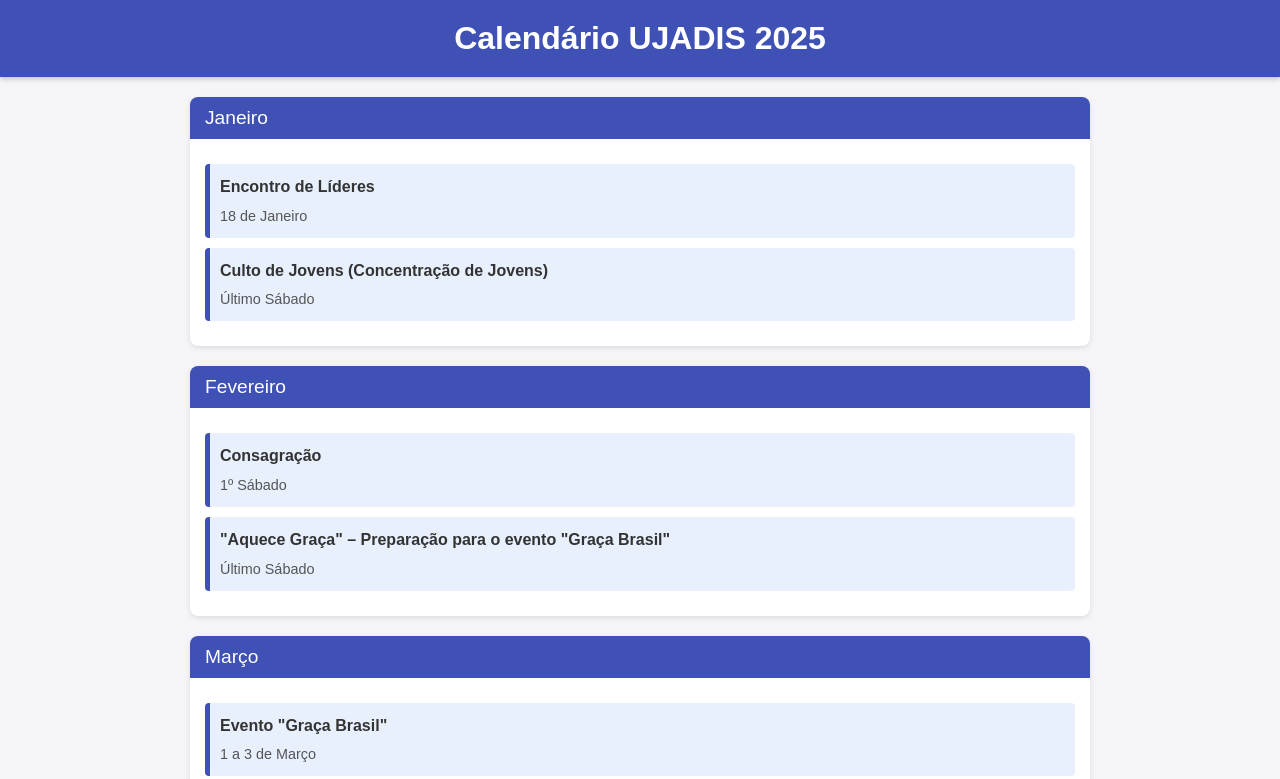
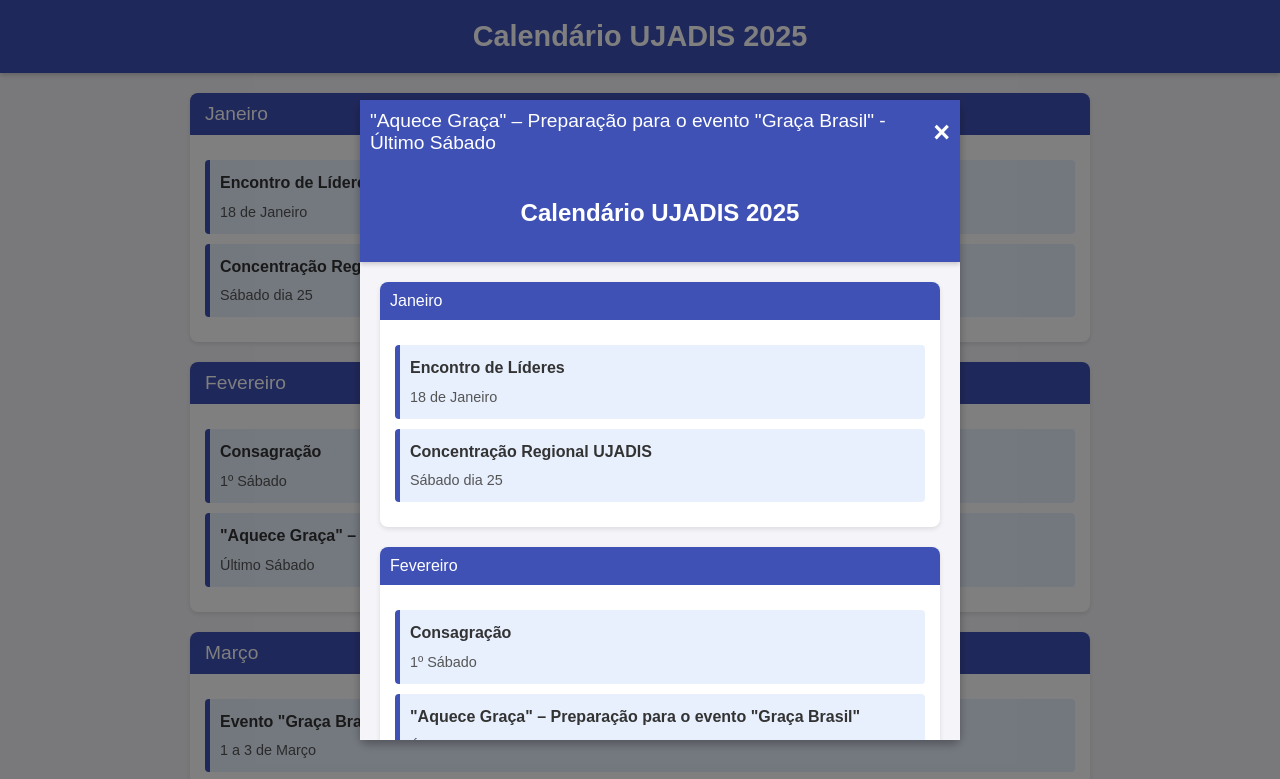
Before and after one commit to PlixelDesign/UJADIS, a plain HTML site: page index.html in a window 1280 px wide. Both pictures are taken after a click on the link 640 px from the left and 553 px from the top of the page. Shown: the top 779 px of the page. Drawn offline with Linux system fonts and the light colour scheme.

Commit message:
Update index.html

```diff
--- a/index.html
+++ b/index.html
@@ -5,6 +5,7 @@
     <meta name="viewport" content="width=device-width, initial-scale=1.0">
     <title>Calendário UJADIS 2025</title>
     <style>
+        /* Estilo básico */
         body {
             font-family: Arial, sans-serif;
             margin: 0;
@@ -23,6 +24,7 @@
 
         header h1 {
             margin: 0;
+            font-size: 1.8em;
         }
 
         .container {
@@ -84,6 +86,93 @@
             font-size: 0.8em;
             color: #777;
         }
+
+        /* Estilo do modal */
+        .modal {
+            display: none;
+            position: fixed;
+            top: 0;
+            left: 0;
+            width: 100%;
+            height: 100%;
+            background-color: rgba(0, 0, 0, 0.5);
+            justify-content: center;
+            align-items: center;
+            z-index: 1000;
+            padding: 20px;
+        }
+
+        .modal-content {
+            background-color: #fff;
+            padding: 0;
+            border-radius: 8px;
+            width: 90%;
+            max-width: 600px;
+            position: relative;
+            box-shadow: 0 4px 10px rgba(0, 0, 0, 0.3);
+            height: 80%;
+            display: flex;
+            flex-direction: column;
+        }
+
+        .modal-header {
+            background-color: #3f51b5;
+            color: white;
+            padding: 10px;
+            font-size: 1.2em;
+            display: flex;
+            justify-content: space-between;
+            align-items: center;
+        }
+
+        .modal-close {
+            font-size: 1.5em;
+            color: white;
+            cursor: pointer;
+            font-weight: bold;
+        }
+
+        .modal-close:hover {
+            color: #ff0000;
+        }
+
+        .modal-iframe {
+            flex: 1;
+            border: none;
+            width: 100%;
+        }
+
+        /* Responsividade */
+        @media (max-width: 768px) {
+            header h1 {
+                font-size: 1.5em;
+                padding: 15px 0;
+            }
+
+            .month-header {
+                font-size: 1em;
+                padding: 10px;
+            }
+
+            .modal-content {
+                width: 95%;
+                height: 85%;
+            }
+        }
+
+        @media (max-width: 480px) {
+            header h1 {
+                font-size: 1.2em;
+            }
+
+            .month-header {
+                font-size: 0.9em;
+            }
+
+            .modal-content {
+                height: 90%;
+            }
+        }
     </style>
 </head>
 <body>
@@ -97,12 +186,24 @@
         &copy; 2025 Ministério Jovem
     </footer>
 
+    <!-- Modal -->
+    <div class="modal" id="modal">
+        <div class="modal-content">
+            <div class="modal-header">
+                <span id="modal-title"></span>
+                <span class="modal-close" id="modal-close">&times;</span>
+            </div>
+            <iframe class="modal-iframe" id="modal-iframe" src=""></iframe>
+        </div>
+    </div>
+
+
     <script>
         // Dados do calendário
         const calendarData = {
             "Janeiro": [
                 { title: "Encontro de Líderes", date: "18 de Janeiro", link: "#" },
-                { title: "Culto de Jovens (Concentração de Jovens)", date: "Último Sábado", link: "#" }
+                { title: "Concentração Regional UJADIS", date: "Sábado dia 25", link: "https://calendar.app.google/9RuRzwc9LyCLM1fXA" }
             ],
             "Fevereiro": [
                 { title: "Consagração", date: "1º Sábado", link: "#" },
@@ -150,9 +251,11 @@
                 { title: "Consagração", date: "1º Sábado", link: "#" }
             ]
         };
-
-        // Renderiza o calendário no container
         const calendarContainer = document.getElementById("calendar-container");
+        const modal = document.getElementById("modal");
+        const modalClose = document.getElementById("modal-close");
+        const modalTitle = document.getElementById("modal-title");
+        const modalIframe = document.getElementById("modal-iframe");
 
         Object.keys(calendarData).forEach(month => {
             const monthDiv = document.createElement("div");
@@ -167,8 +270,14 @@
 
             calendarData[month].forEach(event => {
                 const eventLink = document.createElement("a");
-                eventLink.href = event.link;
+                eventLink.href = "#";
                 eventLink.className = "event";
+                eventLink.addEventListener("click", function (e) {
+                    e.preventDefault();
+                    modal.style.display = "flex";
+                    modalTitle.textContent = `${event.title} - ${event.date}`;
+                    modalIframe.src = event.link;
+                });
 
                 const eventTitle = document.createElement("div");
                 eventTitle.className = "event-title";
@@ -187,6 +296,20 @@
             monthDiv.appendChild(monthBody);
             calendarContainer.appendChild(monthDiv);
         });
+
+        // Fecha o modal ao clicar no "X"
+        modalClose.addEventListener("click", () => {
+            modal.style.display = "none";
+            modalIframe.src = ""; // Limpa o iframe ao fechar o modal
+        });
+
+        // Fecha o modal ao clicar fora do conteúdo
+        window.addEventListener("click", (e) => {
+            if (e.target === modal) {
+                modal.style.display = "none";
+                modalIframe.src = ""; // Limpa o iframe ao fechar o modal
+            }
+        });
     </script>
 </body>
 </html>
```
